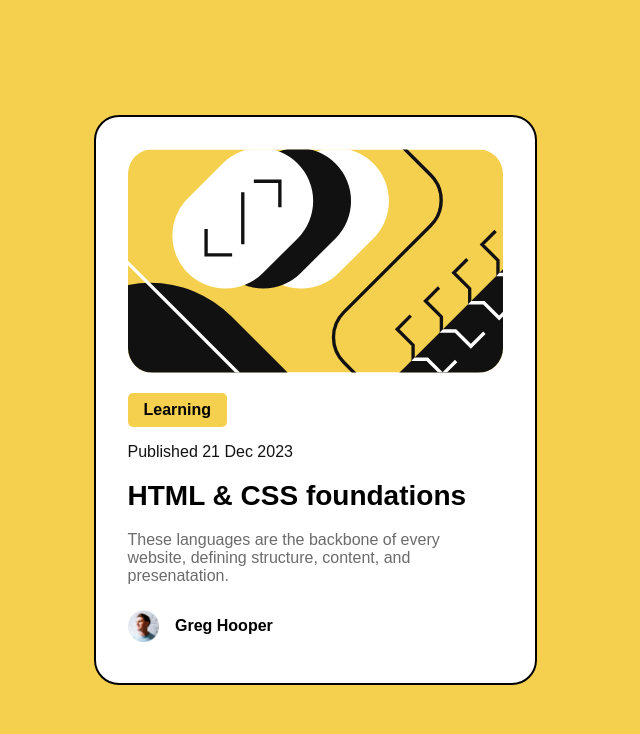
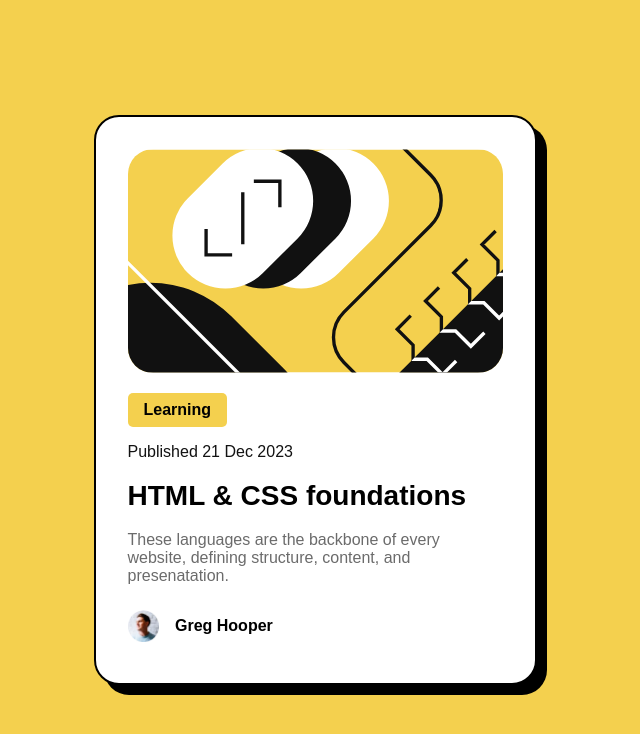
Before and after one commit to TavionK/frontend-mentor, a plain HTML site: page blog-card/index.html in a window 1280 px wide. Shown: the whole page, without its empty margins (325-965 px from the left). Drawn offline with Linux system fonts and the light colour scheme.

Commit message:
add box-shadow to card styles

```diff
--- a/blog-card/index.html
+++ b/blog-card/index.html
@@ -32,6 +32,7 @@
         border-radius: 25px;
         border: 2px solid black;
         padding: 2rem;
+        box-shadow: 10px 10px 0 black;
       }
 
       .card-image {
```
